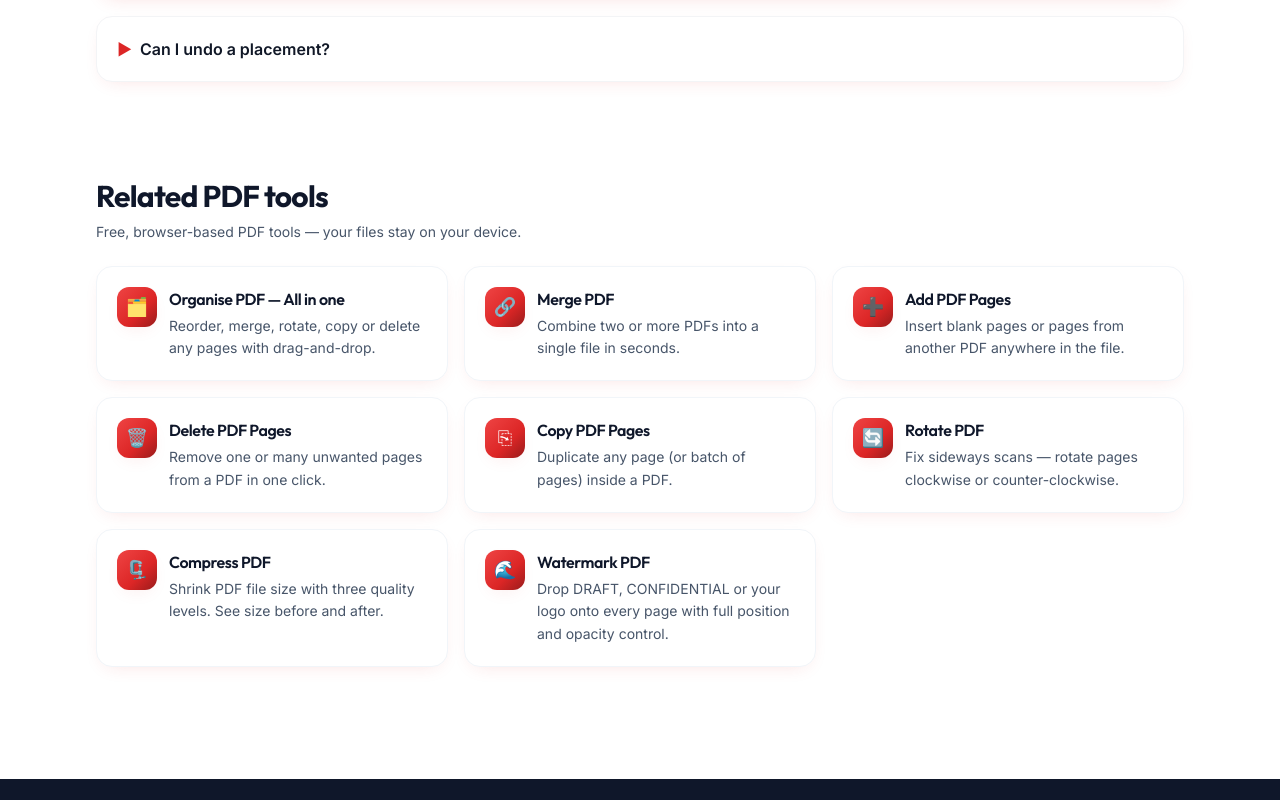
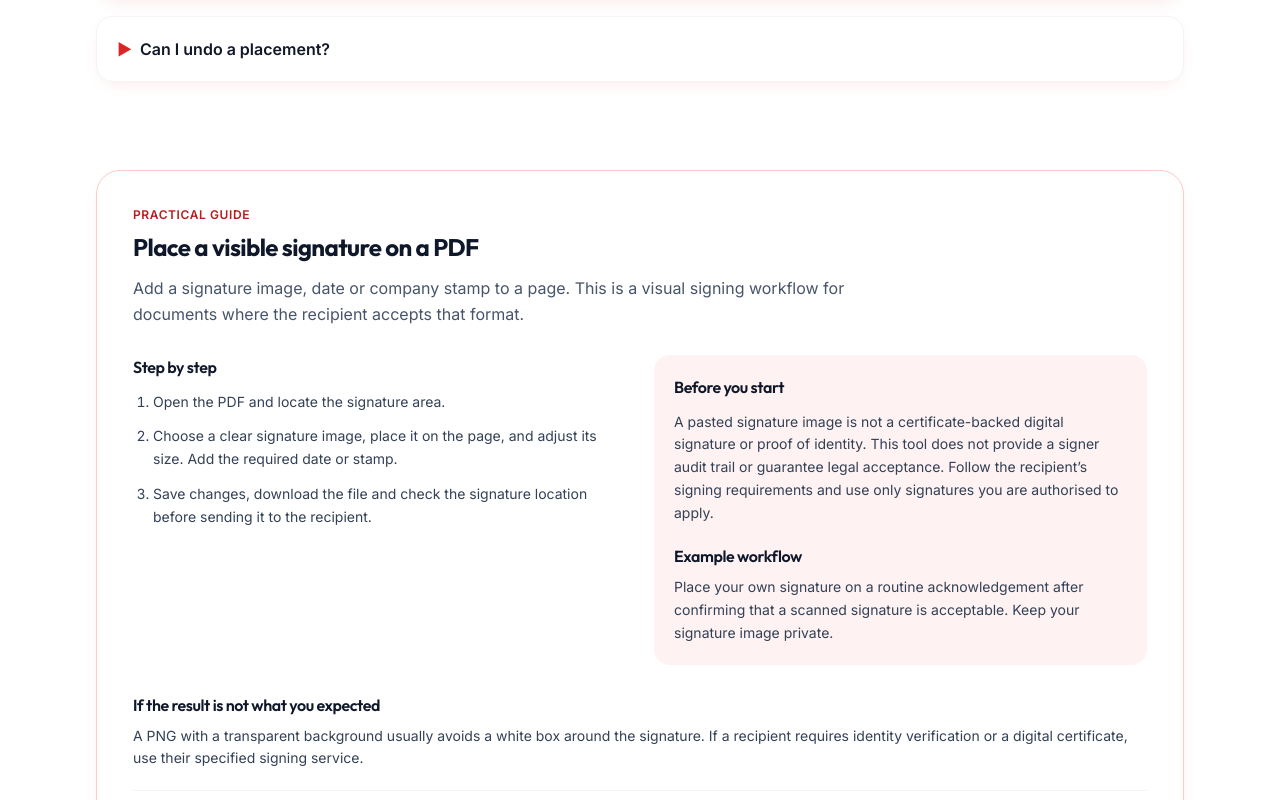
Before and after one commit to miamihomesdubai-a11y/getpdftool, a Next.js app: page /sign-pdf in a window 1280 px wide. Shown: the part 2420-3220 px from the top of the page. Built offline with nearby package versions, Linux system fonts and the light colour scheme.

Commit message:
Improve components/RelatedTools.tsx for accurate PDF tool guidance

```diff
--- a/components/RelatedTools.tsx
+++ b/components/RelatedTools.tsx
@@ -1,3 +1,4 @@
+import ToolGuide from "./ToolGuide";
 import Link from "next/link";
 
 export type ToolCard = {
@@ -48,7 +49,7 @@ export const ORGANISE_TOOLS: ToolCard[] = [
     href: "/compress-pdf",
     icon: "🗜️",
     title: "Compress PDF",
-    body: "Shrink PDF file size with three quality levels. See size before and after.",
+    body: "Compare two compression settings and their quality trade-offs. See size before and after.",
   },
   {
     href: "/sign-pdf",
@@ -73,6 +74,8 @@ export default function RelatedTools({
 }) {
   const items = ORGANISE_TOOLS.filter((t) => t.href !== excludeHref);
   return (
+    <>
+      {excludeHref && <ToolGuide tool={excludeHref} />}
     <section className="container-narrow py-12">
       <h2 className="text-center text-2xl font-bold text-ink-900 sm:text-left sm:text-3xl">
         {heading}
@@ -104,5 +107,6 @@ export default function RelatedTools({
         ))}
       </div>
     </section>
+    </>
   );
 }
```
